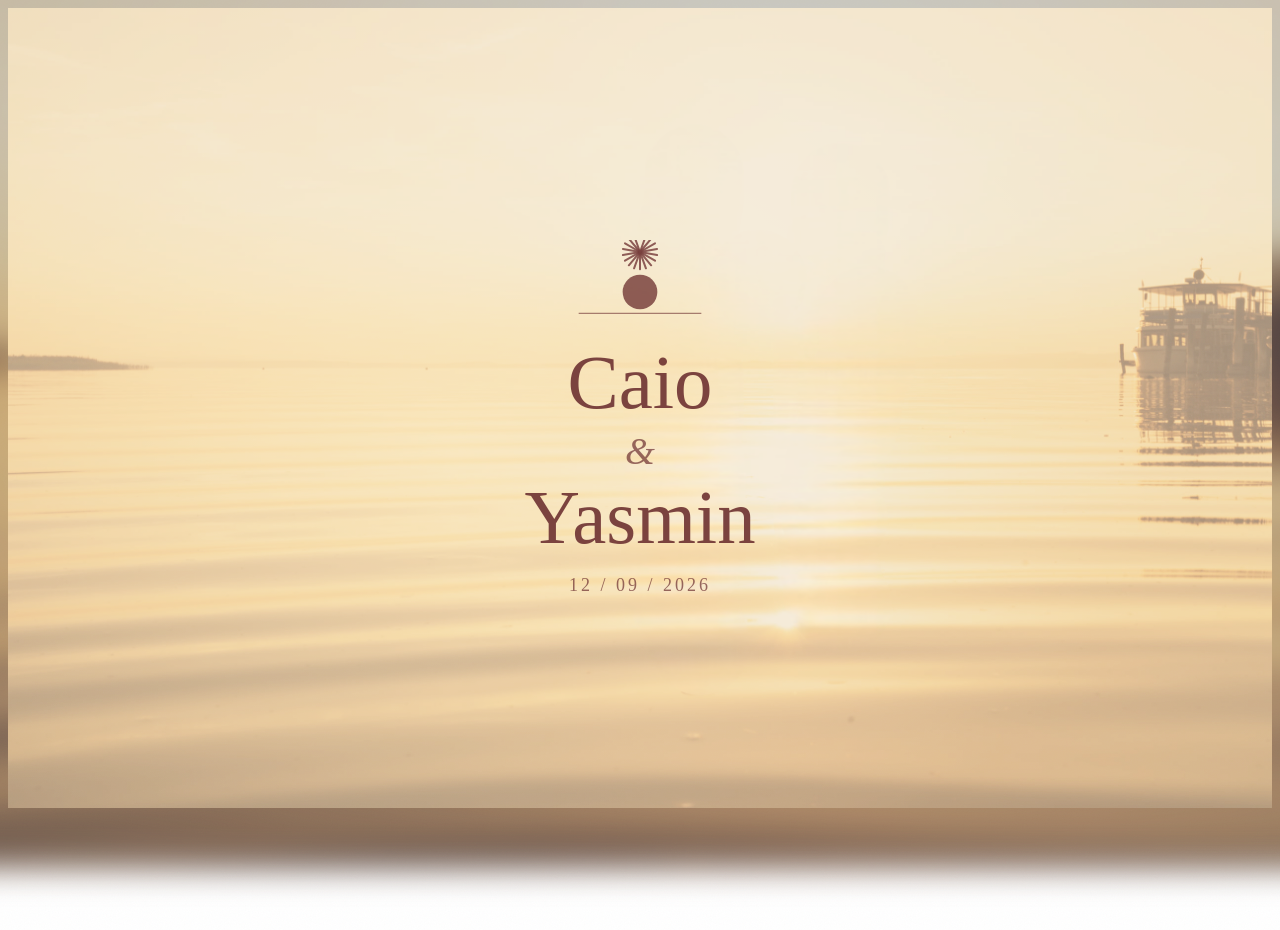
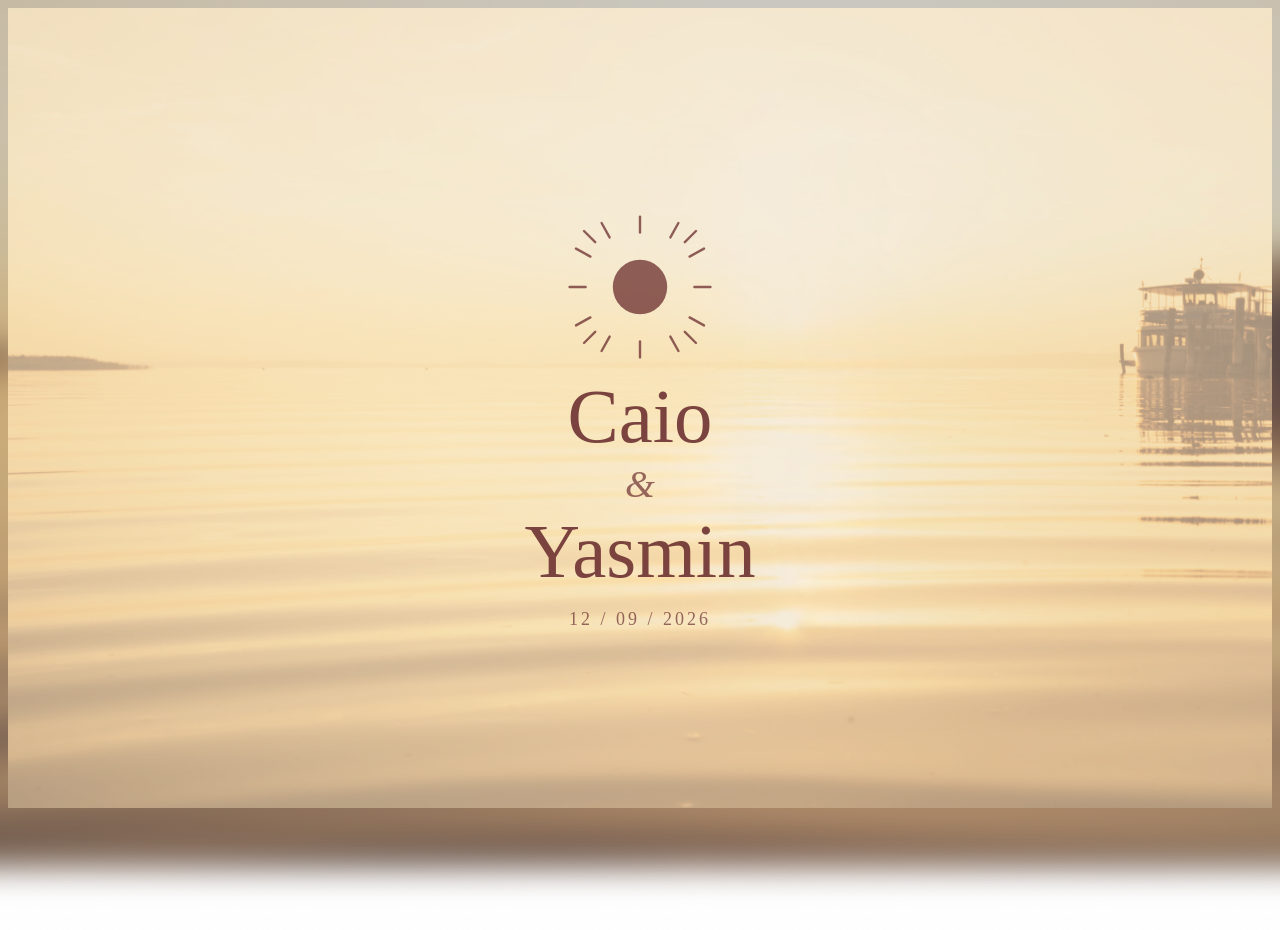
Before and after one commit to zcaioscotelaro-alt/meucasamento, a plain HTML site: page index.html in a window 1280 px wide. Shown: the top 930 px of the page. Drawn offline with Linux system fonts and the light colour scheme.

Commit message:
Update index.html

```diff
--- a/index.html
+++ b/index.html
@@ -155,31 +155,34 @@ body{
   <!-- CENTRO -->
   <div class="center">
 
-    <!-- SOL -->
-    <svg class="mark" viewBox="0 0 240 140" fill="none" xmlns="http://www.w3.org/2000/svg" aria-hidden="true">
-      <!-- Raios -->
-      <g stroke="rgba(116,58,56,.85)" stroke-width="3" stroke-linecap="round">
-        <path d="M120 18 V44"/>
-        <path d="M120 18 V44" transform="rotate(20 120 18)"/>
-        <path d="M120 18 V44" transform="rotate(40 120 18)"/>
-        <path d="M120 18 V44" transform="rotate(60 120 18)"/>
-        <path d="M120 18 V44" transform="rotate(80 120 18)"/>
-        <path d="M120 18 V44" transform="rotate(100 120 18)"/>
-        <path d="M120 18 V44" transform="rotate(120 120 18)"/>
-        <path d="M120 18 V44" transform="rotate(140 120 18)"/>
-        <path d="M120 18 V44" transform="rotate(160 120 18)"/>
-        <path d="M120 18 V44" transform="rotate(-20 120 18)"/>
-        <path d="M120 18 V44" transform="rotate(-40 120 18)"/>
-        <path d="M120 18 V44" transform="rotate(-60 120 18)"/>
-        <path d="M120 18 V44" transform="rotate(-80 120 18)"/>
-        <path d="M120 18 V44" transform="rotate(-100 120 18)"/>
-        <path d="M120 18 V44" transform="rotate(-120 120 18)"/>
-        <path d="M120 18 V44" transform="rotate(-140 120 18)"/>
-        <path d="M120 18 V44" transform="rotate(-160 120 18)"/>
-      </g>
+   <!-- SOL -->
+<svg class="mark" viewBox="0 0 200 200" xmlns="http://www.w3.org/2000/svg" aria-hidden="true">
+  <!-- Raios (16 raios simétricos, elegante) -->
+  <g stroke="rgba(116,58,56,.85)" stroke-width="3" stroke-linecap="round">
+    <line x1="100" y1="12"  x2="100" y2="32"/>
+    <line x1="100" y1="168" x2="100" y2="188"/>
+    <line x1="12"  y1="100" x2="32"  y2="100"/>
+    <line x1="168" y1="100" x2="188" y2="100"/>
 
-      <!-- Disco do sol -->
-      <circle cx="120" cy="78" r="26" fill="rgba(116,58,56,.85)"/>
+    <line x1="30"  y1="30"  x2="44"  y2="44"/>
+    <line x1="156" y1="156" x2="170" y2="170"/>
+    <line x1="30"  y1="170" x2="44"  y2="156"/>
+    <line x1="156" y1="44"  x2="170" y2="30"/>
+
+    <line x1="52"  y1="20"  x2="62"  y2="38"/>
+    <line x1="148" y1="180" x2="138" y2="162"/>
+    <line x1="20"  y1="52"  x2="38"  y2="62"/>
+    <line x1="180" y1="148" x2="162" y2="138"/>
+
+    <line x1="20"  y1="148" x2="38"  y2="138"/>
+    <line x1="180" y1="52"  x2="162" y2="62"/>
+    <line x1="52"  y1="180" x2="62"  y2="162"/>
+    <line x1="148" y1="20"  x2="138" y2="38"/>
+  </g>
+
+  <!-- Sol (apenas o disco central) -->
+  <circle cx="100" cy="100" r="34" fill="rgba(116,58,56,.85)"/>
+</svg>
 
       <!-- Linha base (mantém o estilo do seu layout) -->
       <path d="M28 110H212" stroke="rgba(116,58,56,.65)" stroke-width="2"/>
```
